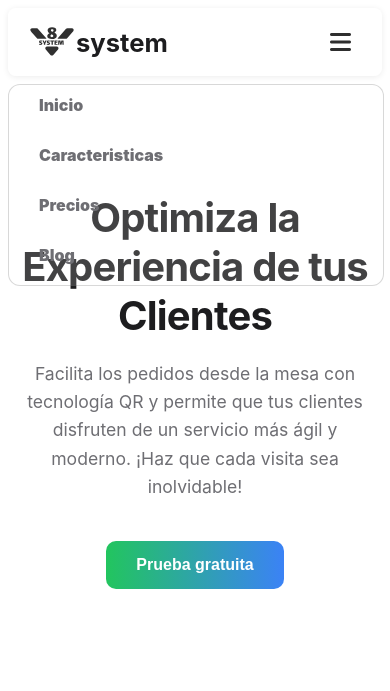
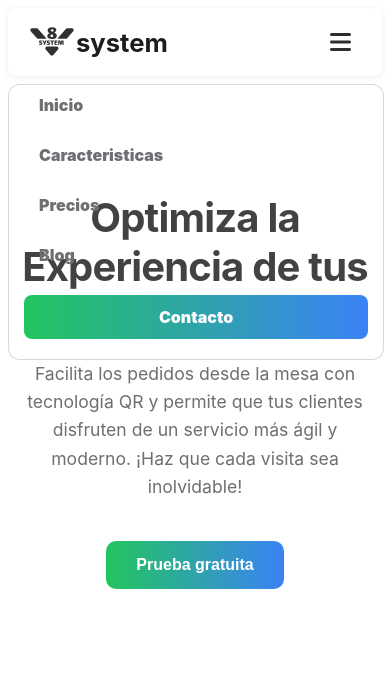
Before and after one commit to DavidSantana872/v8system-lading-page, a plain HTML site: page index.html in a window 390 px wide. Both pictures are taken after a click on the button "Abrir menú". Shown: the top 691 px of the page. Drawn offline with Linux system fonts and the light colour scheme.

Commit message:
update nav bar mobile

```diff
--- a/index.html
+++ b/index.html
@@ -25,6 +25,11 @@
             <li><a href="#">Caracteristicas</a></li>
             <li><a href="#">Precios</a></li>
             <li><a href="#">Blog</a></li>
+            <li id="cta-list">
+                <div class="cta">
+                    <a href="#" class="get-started">Contacto</a>
+                </div>
+            </li>
             </ul>
             <div class="cta">
             <a href="#" class="get-started">Contacto</a>
--- a/style.css
+++ b/style.css
@@ -462,6 +462,9 @@ footer p {
 .menu-toggle{
     display: none;
 }
+#cta-list{
+    display: none;
+}
 @media (min-width: 768px) {
     .pricing h2 {
         font-size: 3.6em;
@@ -564,6 +567,7 @@ footer p {
         top: 100%;
         left: 0;
         width: 100%;
+        height: min-content;
         background-color: rgba(255, 255, 255, 0.164);
         backdrop-filter: blur(10px);
         font-weight: 900;
@@ -607,4 +611,19 @@ footer p {
     .cta{
         display: none;
     }
+    #cta-list{
+        display: block;
     }
+    #cta-list > .cta{
+        display: block;
+    }
+    #cta-list > .cta > a{
+        display: block;
+        text-align: center;
+        padding: 12px 22px;
+        border-radius: 8px;
+        font-weight: 900;
+        color: white;
+        transition: background-color 0.3s ease, color 0.3s ease, border 0.3s ease;
+    }
+}
```
